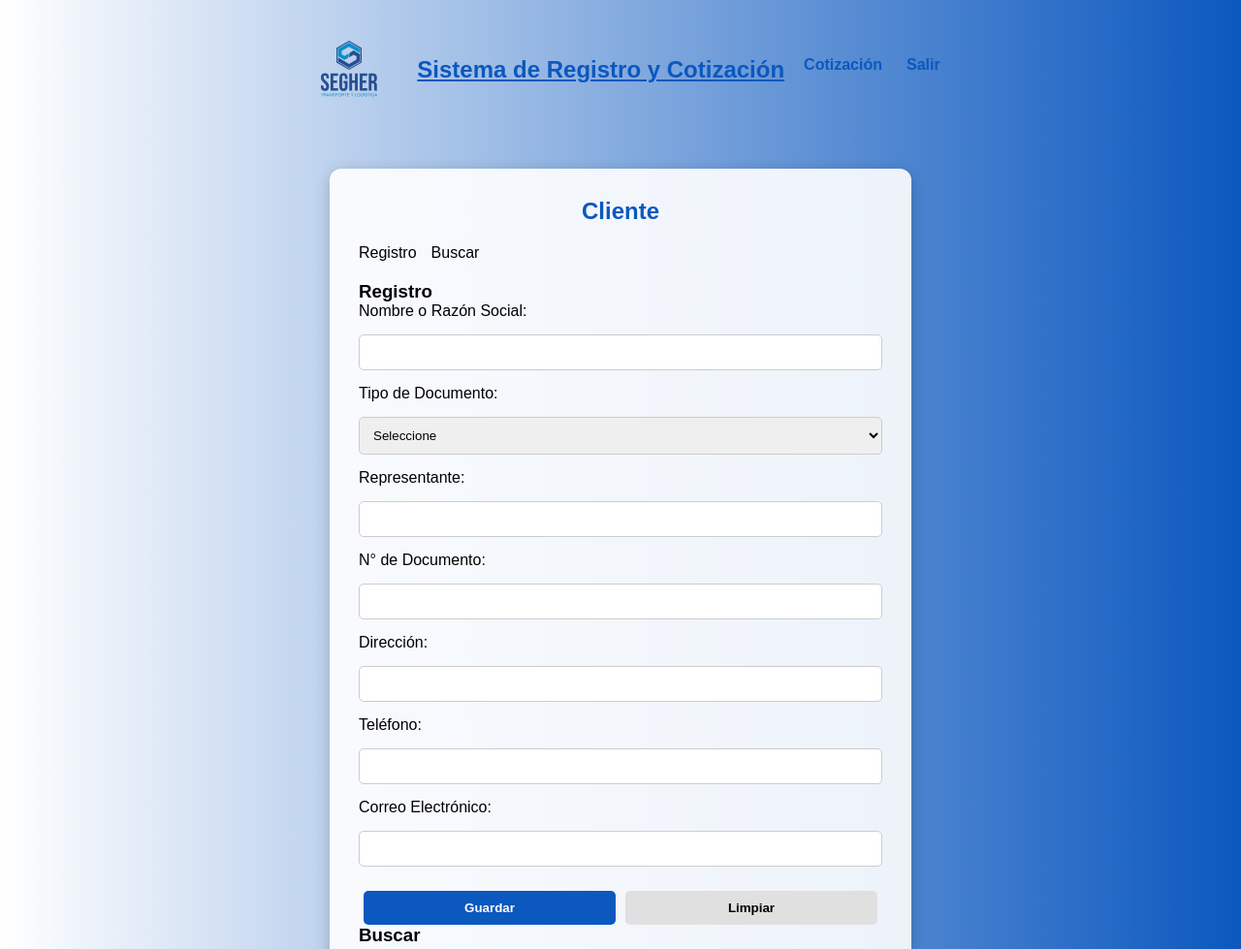
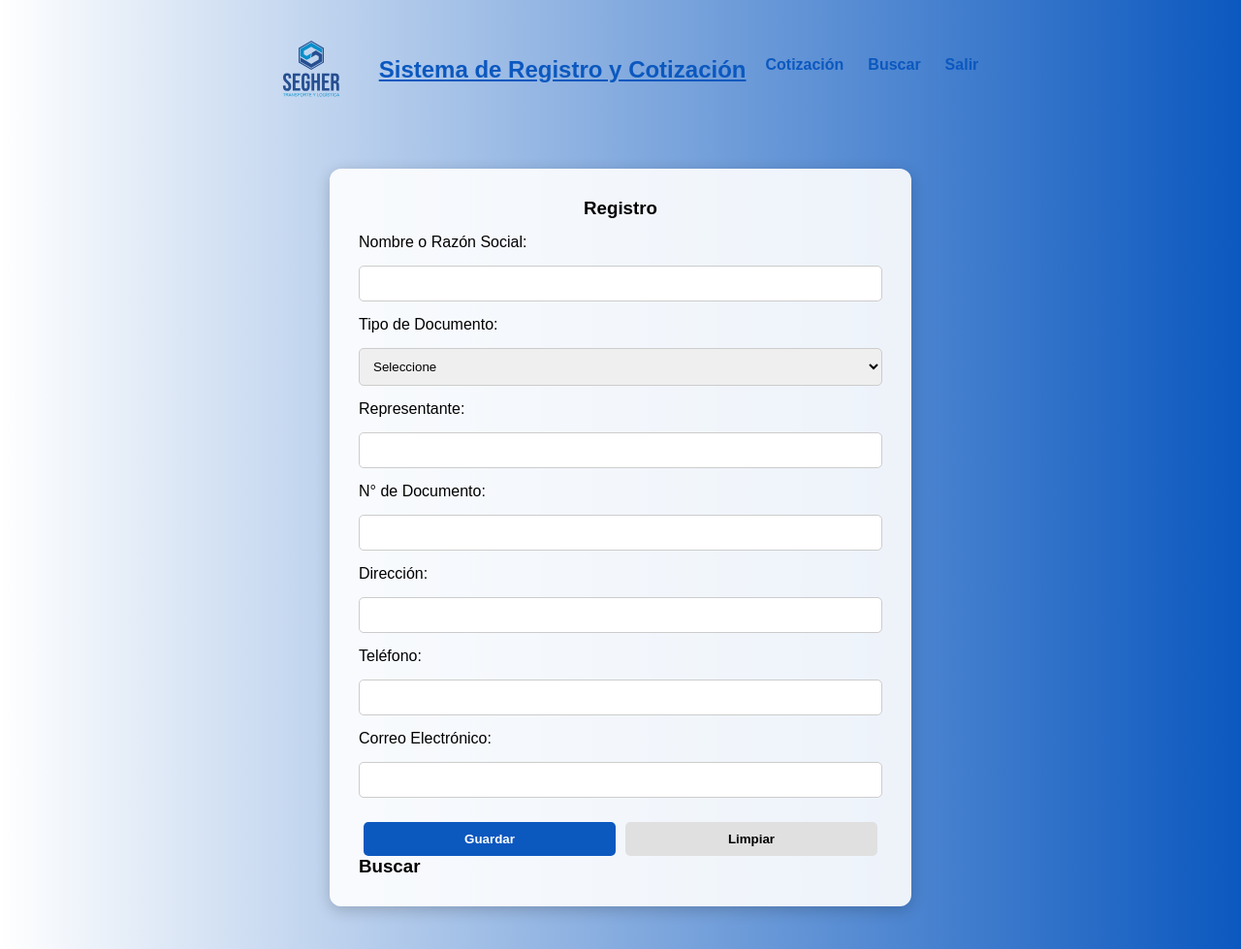
Before and after one commit to SASEYU/segher_apli, a plain HTML site: page registro.html in a window 1280 px wide. Shown: the top 979 px of the page at 97% size. Drawn offline with Linux system fonts and the light colour scheme.

Commit message:
actualizaa archivos

```diff
--- a/registro.css
+++ b/registro.css
@@ -62,6 +62,11 @@ main.form-container {
     margin-bottom: 20px;
   }
 
+  .clienteform h3 {
+    text-align: center;
+    color: #000;
+}
+
   nav ul {
     display: flex;
     gap: 15px;
--- a/registro.html
+++ b/registro.html
@@ -15,24 +15,19 @@
         <nav>
             <ul>
                 <li>Cotización</li>
+                <li>Buscar</li>
                 <li>Salir</li>
             </ul>
         </nav>
     </header>
 
+
     <main class="form-container">
-        <div>
-            <h2>Cliente</h2>
-            <nav>
-                <ul>
-                    <li>Registro</li>
-                    <li>Buscar</li>
-                </ul>
-            </nav>
-        </div>
-        <section>
+
+
+        <section class="registro">
+            <form class="clienteform">
             <h3>Registro</h3>
-            <form class="clienteform">
                 <label for="nombre">Nombre o Razón Social:</label>
                 <input type="text" id="nombre" name="nombre" required>
 
@@ -66,7 +61,7 @@
             </form>
         </section>
 
-        <section>
+        <section class="buscar">
             <h3>Buscar</h3>
             <form action="">
 
```
